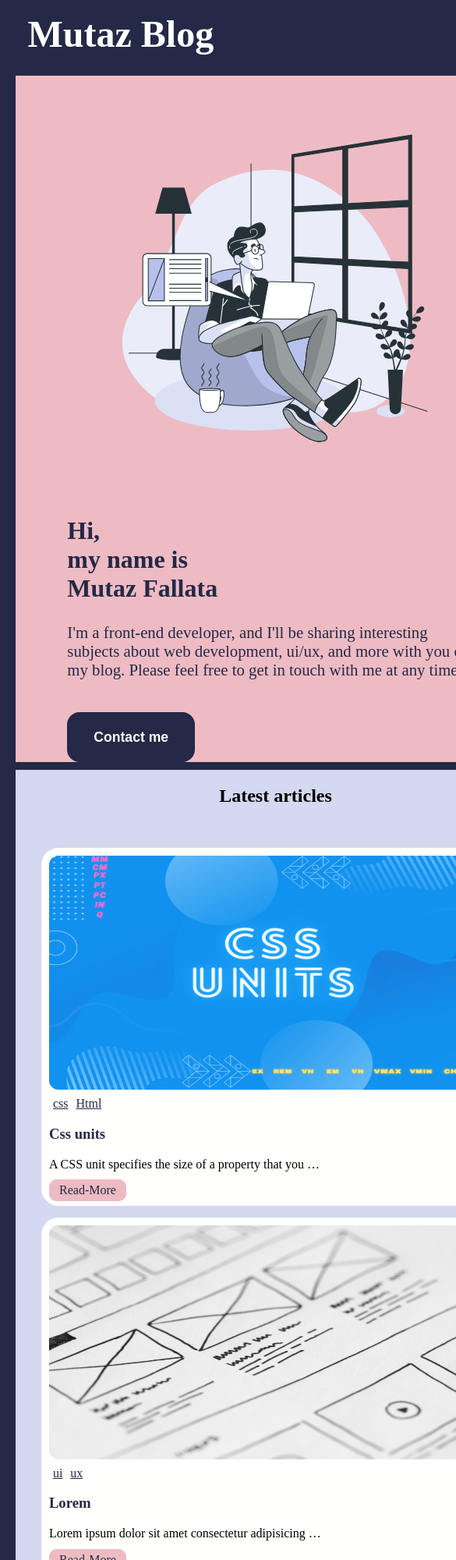
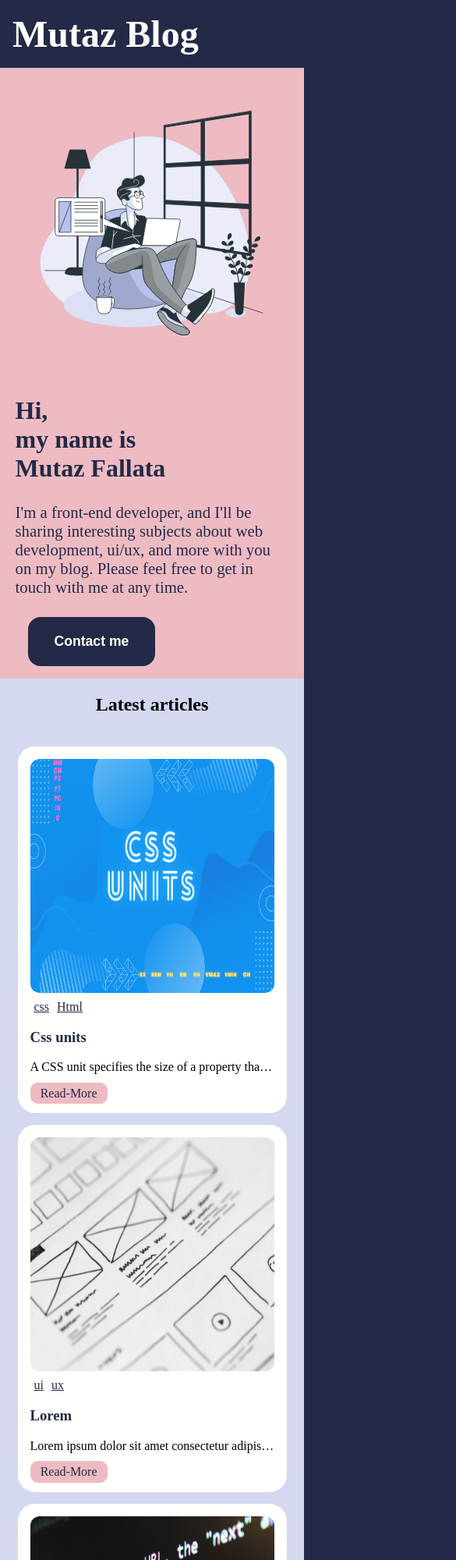
Before and after one commit to MutazF/Mutaz-Blog, a plain HTML site: page index.html in a window 390 px wide. Shown: the top 2000 px of the page at 78% size, 585 px wide, since content can reach past the window. Drawn offline with Linux system fonts and the light colour scheme.

Commit message:
made the pages more responsive

```diff
--- a/index.html
+++ b/index.html
@@ -11,6 +11,7 @@
 
 <body>
     <header>
+        <!-- nav section -->
         <nav class="navbar">
             <div><a class="Logo" href="#">Mutaz Blog</a></div>
             <div class="nav-item">
@@ -19,8 +20,10 @@
                 <a href="#contact">contact</a>
             </div>
         </nav>
+        <!--  the End nav section -->
     </header>
     <main>
+        <!-- Hero section -->
         <section class="hero">
             <div class="hero-content">
                 <h1>Hi,<br> my name is <br> Mutaz Fallata</h1>
@@ -28,9 +31,13 @@
                     more with you on my blog. Please feel free to get in touch with me at any time.</p>
                 <button class="hero-button"><a href="#contact">Contact me</a></button>
             </div>
-            <div class="hero-img"> <img src="/src/img/Blogging-bro.svg"></div>
+            <div class="hero-img">
+                <img src="/src/img/Blogging-bro.svg" alt="working person">
+            </div>
+        </section>
+        <!--  the End of Hero section -->
 
-        </section>
+        <!-- main blog section -->
         <section id="blog" class="blog">
             <div class="blog-title">
                 <h2>Latest articles</h2>
@@ -86,8 +93,10 @@
                     <button"><a class="Read-more" href=" /blog.html">Read-more</a></button>
                 </div>
             </div>
+        </section>
+        <!-- the End of main blog section -->
 
-        </section>
+        <!-- contact section -->
         <section id="contact" class="contact">
             <div class="contact-title">
                 <h2>contact</h2>
@@ -120,8 +129,10 @@
                 </div>
             </form>
         </section>
+        <!-- the End of contact section -->
     </main>
     <footer>
+        <!-- Footer section -->
         <div class="made">
             <p id="made-by">Mutaz Fallata</p>
             <p>all rights by mutaz fallata - 2022</p>
@@ -135,6 +146,7 @@
                 </div>
             </div>
         </div>
+        <!-- the End of Footer section -->
     </footer>
 
 </body>
--- a/src/style/artical.css
+++ b/src/style/artical.css
@@ -8,27 +8,7 @@ html > * {
   box-sizing: border-box;
 }
 
-body {
-  background: #232946;
-  min-height: 100vh;
-  display: grid;
-  grid-template:
-    "header  header" auto
-    "aside main" 1fr
-    "footer footer" auto/
-    280px 1fr;
-  width: 43%;
-  margin-left: auto;
-  margin-right: auto;
-  gap: 10px;
-}
-
-header {
-  grid-area: header;
-  border-bottom: 1px solid #b8c1ec;
-}
-
-@media (max-width: 1000px) {
+@media only screen and (max-width: 600px) {
   body {
     background: #232946;
     min-height: 100vh;
@@ -37,12 +17,80 @@ header {
       "header " auto
       "main" 1fr
       "aside" auto
-      "footer" auto/
-      auto;
-    width: 100%;
+      "footer" auto/ 350px;
+    gap: 10px;
+    justify-content: space-around;
+  }
+  .navbar {
+    justify-content: space-evenly;
+  }
+  .nav-item {
+    display: none;
+  }
+}
+@media only screen and (min-width: 768px) {
+  body {
+    background: #232946;
+    min-height: 100vh;
+    display: grid;
+    grid-template:
+      "header header" auto
+      "aside main" 1fr
+      "footer footer" auto/
+      220px 1fr;
+    gap: 10px;
+    padding: 0 12px;
+  }
+}
+
+@media only screen and (min-width: 901px) {
+  body {
+    background: #232946;
+    min-height: 100vh;
+    display: grid;
+    grid-template:
+      "header header" auto
+      "aside main" 1fr
+      "footer footer" auto/
+      280px 1fr;
     gap: 10px;
   }
 }
+@media only screen and (min-width: 1280px) {
+  body {
+    background: #232946;
+    min-height: 100vh;
+    display: grid;
+    grid-template:
+      "header header" auto
+      "aside main" 1fr
+      "footer footer" auto/
+      280px 1fr;
+    gap: 10px;
+    padding: 0 3rem;
+  }
+}
+@media only screen and (min-width: 1281px) {
+  body {
+    background: #232946;
+    min-height: 100vh;
+    display: grid;
+    grid-template:
+      "header header" auto
+      "aside main" 1fr
+      "footer footer" auto/
+      280px 1fr;
+    width: 43%;
+    margin: 0 auto;
+    gap: 10px;
+  }
+}
+
+header {
+  grid-area: header;
+  border-bottom: 1px solid #b8c1ec;
+}
+
 /*aside section */
 aside {
   grid-area: aside;
@@ -56,12 +104,24 @@ aside {
   margin: 2rem 0;
   padding: 1.5rem;
 }
+
 .author-info img {
   max-width: 200px;
   max-height: 200px;
   border-radius: 22px;
 }
 
+figure {
+  display: flex;
+  flex-flow: column;
+  max-width: 200px;
+  margin: auto;
+  align-items: center;
+}
+
+blockquote {
+  margin: auto;
+}
 .details h2 {
   font-size: 0.9rem;
   margin: 0 0 1rem;
@@ -105,10 +165,14 @@ main {
   background: #b8c1ec;
   margin: 2rem auto;
   padding: 1.5rem;
+  width: -webkit-fill-available;
 }
 
 .art-img {
-  min-width: 80%;
+  max-width: 100%;
+}
+.art-img img {
+  max-width: 100%;
 }
 .art-title {
   text-align: center;
--- a/src/style/footer.css
+++ b/src/style/footer.css
@@ -36,9 +36,3 @@ footer {
 .social a:hover {
   color: #eebbc3;
 }
-
-@media (max-width: 600px) {
-  footer {
-    display: none;
-  }
-}
--- a/src/style/navbar.css
+++ b/src/style/navbar.css
@@ -23,11 +23,3 @@
   text-decoration: underline;
   transition: 0.3s ease-out;
 }
-@media (max-width: 600px) {
-  header {
-    position: static;
-  }
-  .nav-item {
-    display: none;
-  }
-}
--- a/src/style/style.css
+++ b/src/style/style.css
@@ -7,21 +7,118 @@ html > * {
   padding: 0;
   margin: 0;
 }
-body {
-  display: flex;
-  flex-wrap: wrap;
-  background-color: #232946;
-  width: 90%;
-  max-width: 1040px;
-  margin-right: auto;
-  margin-left: auto;
-}
+
 body a {
   text-decoration: none;
 }
 header,
 footer {
   flex: 1 100%;
+}
+
+@media only screen and (max-width: 600px) {
+  body {
+    display: flex;
+    flex-wrap: wrap;
+    background-color: #232946;
+  }
+  main {
+    display: flex;
+    flex-direction: column;
+    flex: 1;
+    width: -webkit-fill-available;
+    flex-wrap: nowrap;
+  }
+  .hero {
+    flex-direction: column-reverse;
+  }
+  .hero .hero-content {
+    width: 90%;
+    margin: 0 1.5rem;
+  }
+  .hero .hero-img {
+    width: 100%;
+  }
+  .hero .hero-button {
+    margin: 1rem;
+  }
+
+  .navbar {
+    display: flex;
+    flex-direction: row;
+    justify-content: space-between;
+    align-items: center;
+    margin: auto;
+  }
+  .nav-item {
+    display: none;
+  }
+  .contact-layout {
+    border: 2px solid #232946;
+    border-radius: 1rem;
+    padding: 2rem;
+    display: grid;
+    grid-template-columns: 1fr;
+    gap: 10px;
+    width: 250px;
+    justify-items: center;
+  }
+  .user-input,
+  .user-email,
+  .user-message {
+    flex-wrap: wrap;
+    width: 100%;
+  }
+}
+
+@media only screen and (min-width: 768px) {
+  .contact-layout {
+    height: 500px;
+    border: 2px solid #232946;
+    border-radius: 1rem;
+    padding: 2rem;
+    display: grid;
+    grid-template-columns: repeat(2, 1fr);
+    gap: 10px;
+  }
+  .blog .blog-card {
+    max-width: 325px;
+  }
+  .user-message,
+  .user-email,
+  .sub-button {
+    grid-column: span 2;
+  }
+  footer {
+    background: #232946;
+  }
+}
+
+@media only screen and (min-width: 901px) {
+  body {
+    display: flex;
+    flex-wrap: wrap;
+    background-color: #232946;
+    width: 90%;
+    max-width: 1040px;
+    margin-right: auto;
+    margin-left: auto;
+  }
+  .contact-layout {
+    width: 600px;
+    height: 500px;
+    border: 2px solid #232946;
+    border-radius: 1rem;
+    padding: 2rem;
+    display: grid;
+    grid-template-columns: repeat(2, 1fr);
+    gap: 10px;
+  }
+  .user-message,
+  .user-email,
+  .sub-button {
+    grid-column: span 2;
+  }
 }
 
 /* Hedear */
@@ -49,7 +146,7 @@ main {
 }
 .hero-content {
   width: 40%;
-  margin: 0 10px;
+  margin: 2.5rem;
 }
 .hero-content h1 {
   color: #232946;
@@ -83,15 +180,7 @@ main {
   height: auto;
   max-width: 550px;
 }
-@media (max-width: 800px) {
-  .hero {
-    flex-direction: column-reverse;
-    margin: 10px 0;
-  }
-  .hero-content {
-    width: 80%;
-  }
-}
+
 /* Blog section */
 .blog {
   background: #d4d8f0;
@@ -115,7 +204,7 @@ main {
   max-width: 345px;
   background: #fffffe;
   box-sizing: border-box;
-  padding: 10px;
+  padding: 1rem;
   border-radius: 22px;
 }
 .blog-card img {
@@ -164,11 +253,7 @@ main {
   color: #232946;
   border: 2px solid #eebbc3;
 }
-@media (max-width: 800px) {
-  .blog-card {
-    max-width: inherit;
-  }
-}
+
 /* Contact section */
 .contact {
   display: flex;
@@ -180,16 +265,6 @@ main {
 }
 .contact-title {
   grid-column: span 2;
-}
-.contact-layout {
-  width: 600px;
-  height: 500px;
-  border: 2px solid #232946;
-  border-radius: 1rem;
-  padding: 2rem;
-  display: grid;
-  grid-template-columns: repeat(2, 1fr);
-  gap: 10px;
 }
 
 .user-input,
@@ -203,11 +278,6 @@ main {
   display: flex;
   align-items: center;
   justify-content: flex-end;
-}
-.user-message,
-.user-email,
-.sub-button {
-  grid-column: span 2;
 }
 
 .input,
```
Also changed, not shown: blog.html (+10 -3 lines), 1 other file.
